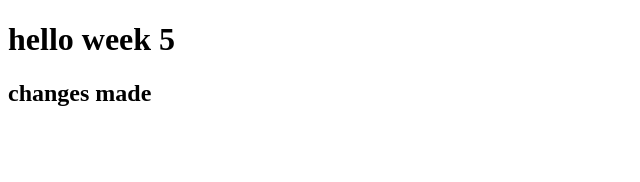
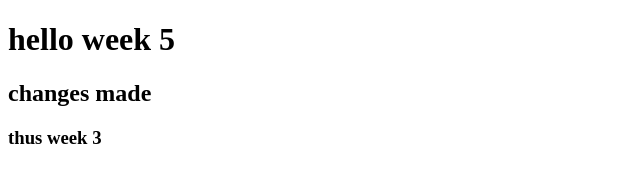
Before and after one commit to UncleB-101/assigmentt, a plain HTML site: page index.html in a window 1280 px wide. Shown: the whole page, without its empty margins (0-640 px from the left). Drawn offline with Linux system fonts and the light colour scheme.

Commit message:
this wk3

```diff
--- a/index.html
+++ b/index.html
@@ -9,5 +9,6 @@
   <body>
     <h1>hello week 5</h1>
     <h2>changes made</h2>
+    <h3>thus week 3</h3>
   </body>
 </html>
```
